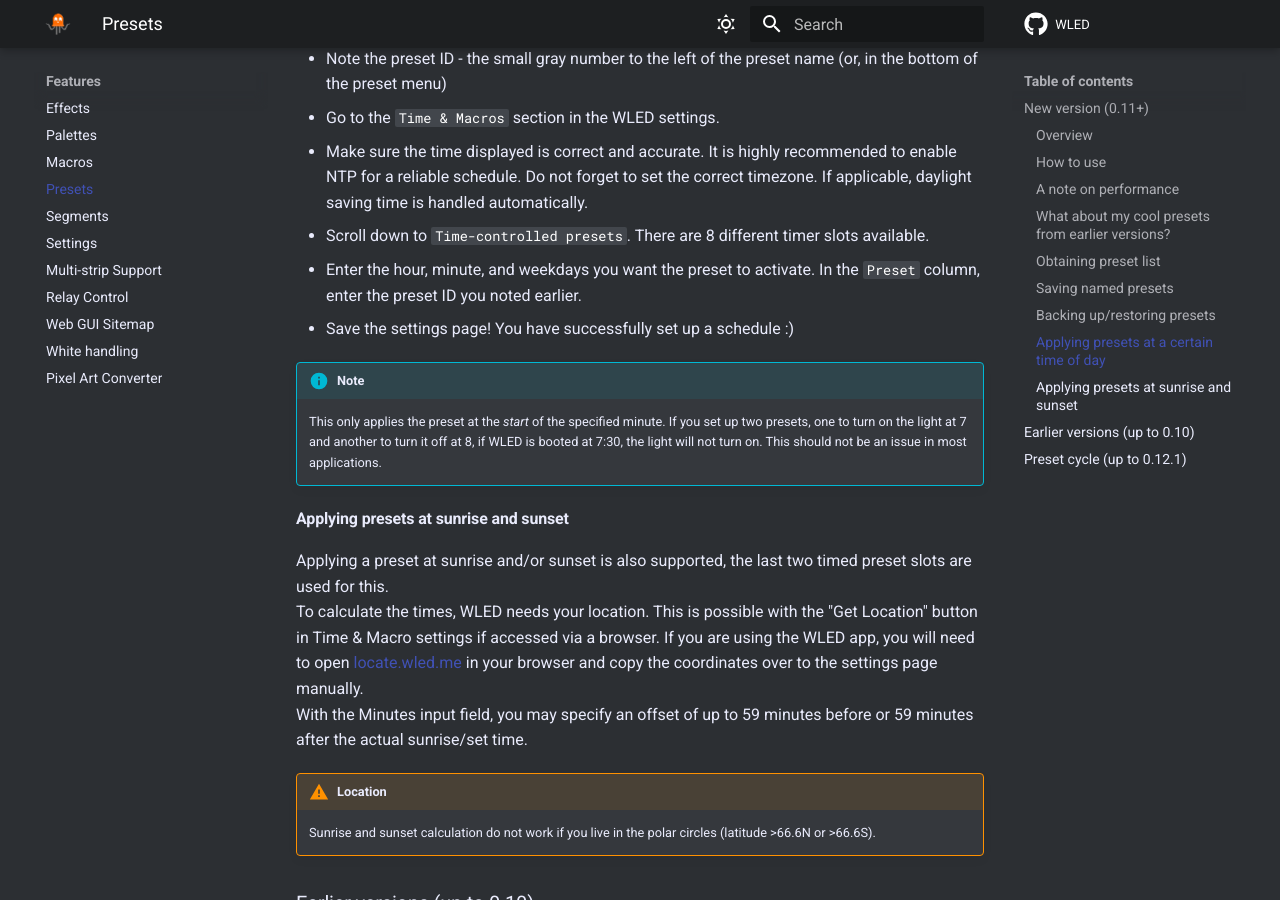
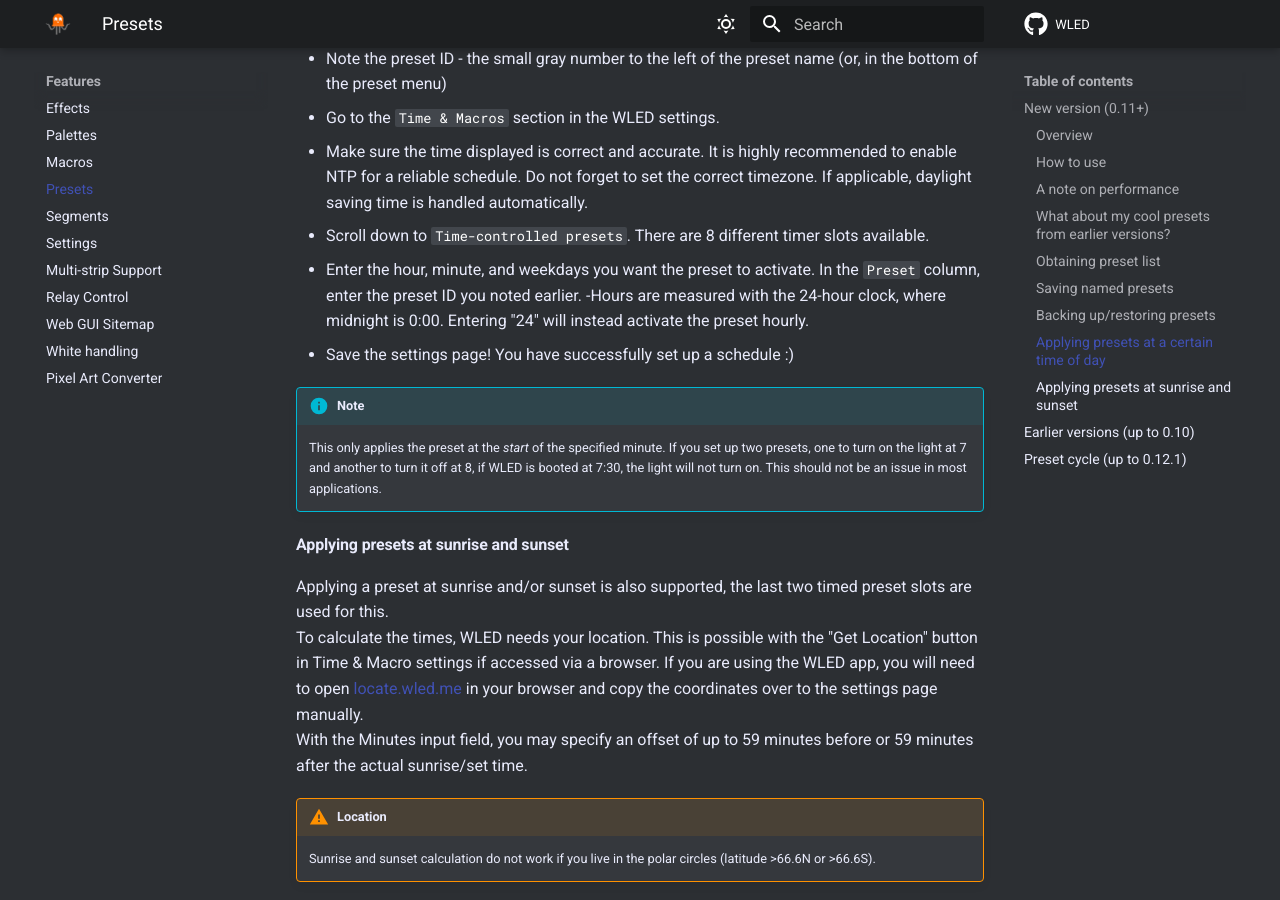
Before and after one commit to Aircoookie/WLED-Docs, an MkDocs documentation site: the page built from docs/features/presets.md, in a window 1280 px wide and 900 px high, scrolled down 4403 px. Built offline with MkDocs 1.6.1 and Material for MkDocs 9.7.7, drawn with Linux system fonts in a browser that asks for light colours; comment, search, counter and statistics services are not loaded.

Commit message:
Update presets.md
Added a line to the "applying presets at certain time of day" section to specify the clock is a 24-hour clock, and that entering "24" into the hours section will create a preset that is activated hourly

```diff
--- a/docs/features/presets.md
+++ b/docs/features/presets.md
@@ -127,6 +127,7 @@ Here is a simple guide to get it set up quickly!
 If applicable, daylight saving time is handled automatically.
 - Scroll down to `Time-controlled presets`. There are 8 different timer slots available.
 - Enter the hour, minute, and weekdays you want the preset to activate. In the `Preset` column, enter the preset ID you noted earlier.
+  -Hours are measured with the 24-hour clock, where midnight is 0:00. Entering "24" will instead activate the preset hourly.
 - Save the settings page! You have successfully set up a schedule :)
 
 !!! info "Note"
```
